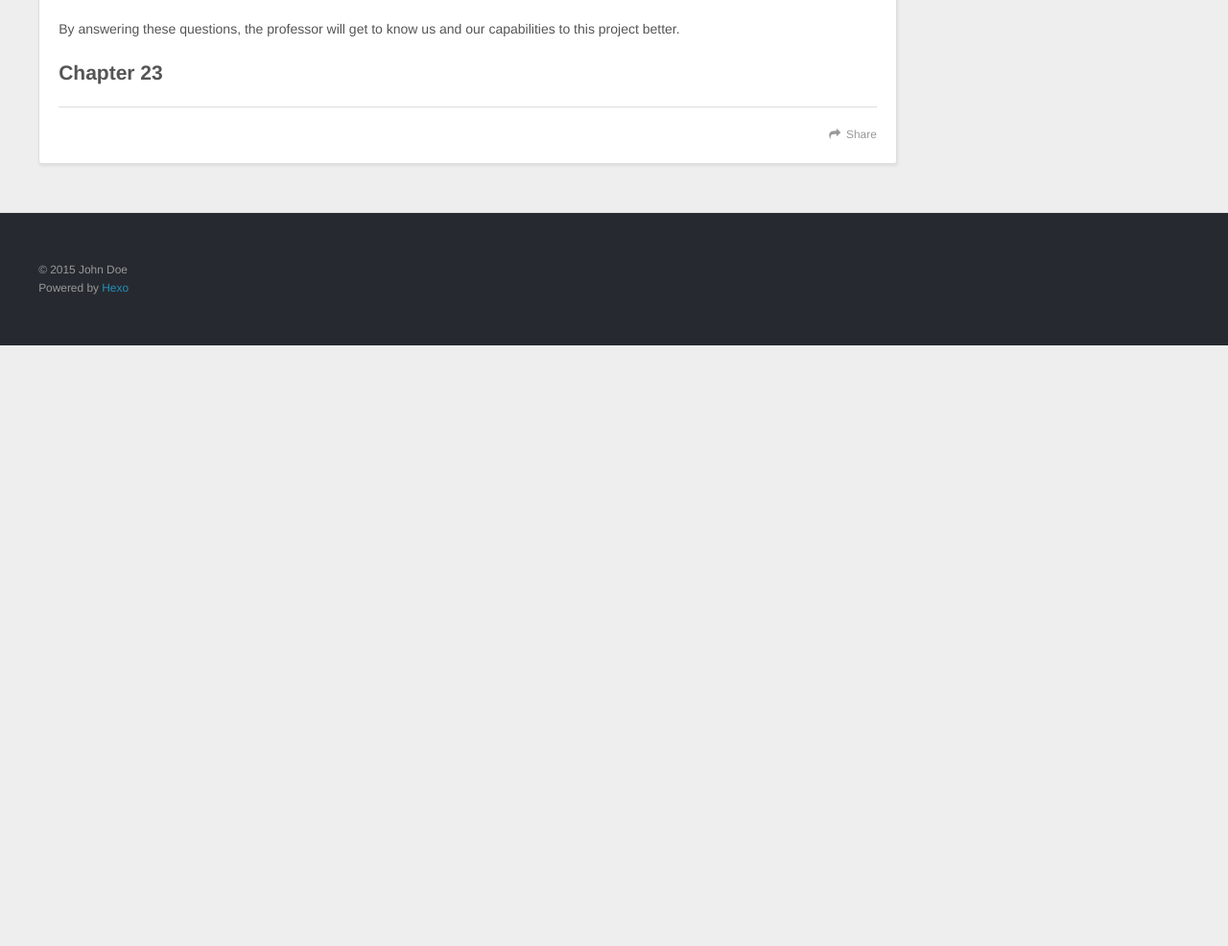
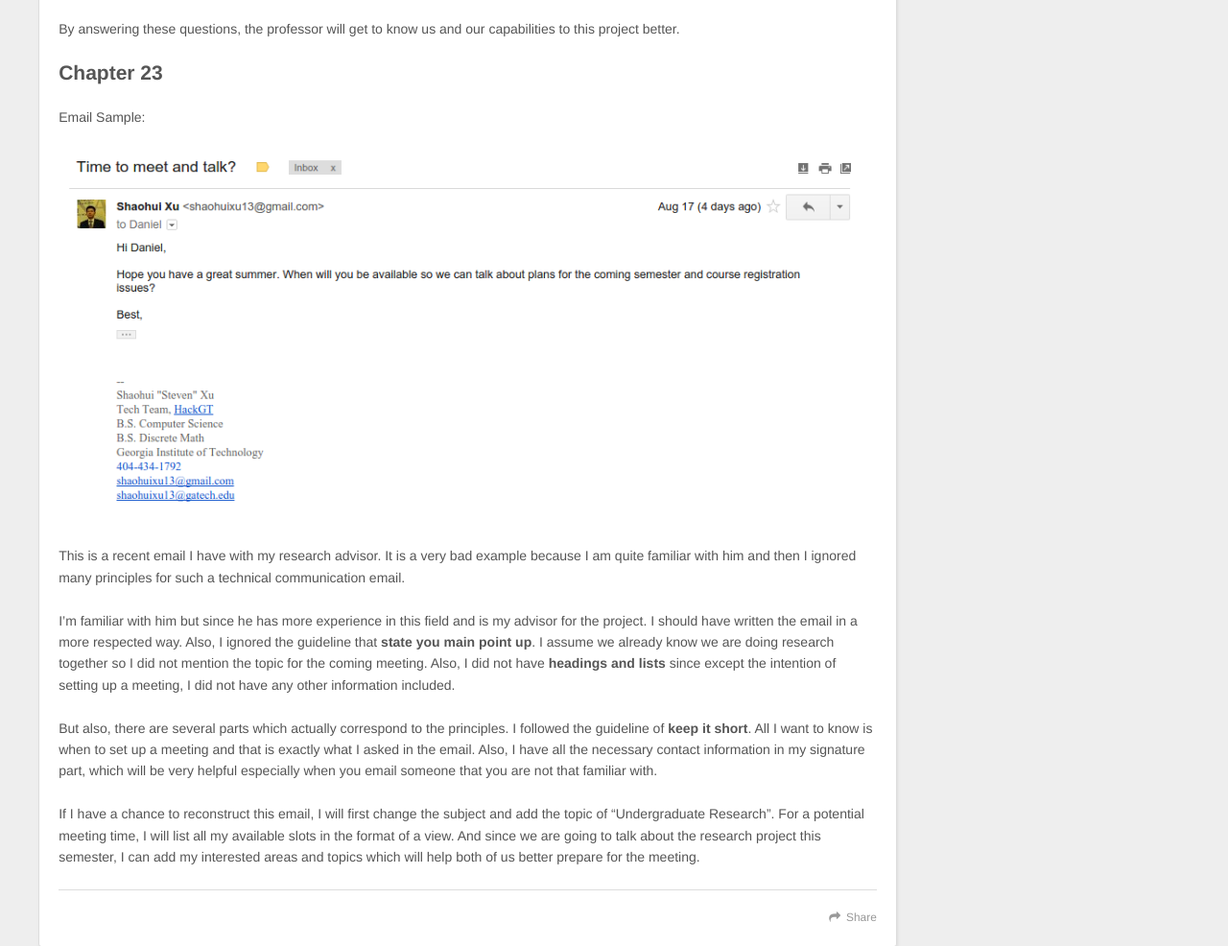
Before and after one commit to OBipolar/junior-design-blog, a plain HTML site: page index.html in a window 1280 px wide. Shown: the part 1334-2320 px from the top of the page at 96% size. Before the commit the page ends 1694 px from the top, so only its background shows below. Drawn offline with nearby package versions, Linux system fonts and the light colour scheme.

Commit message:
Site updated: 2015-08-21 17:48:34

```diff
--- a/index.html
+++ b/index.html
@@ -100,11 +100,17 @@
 <li>Contact Information</li>
 </ul>
 <p>By answering these questions, the professor will get to know us and our capabilities to this project better.</p>
-<h2 id="Chapter_23">Chapter 23</h2>
+<h2 id="Chapter_23">Chapter 23</h2><p>Email Sample:</p>
+<p><img src="../images/EmailSample.bmp" alt=""></p>
+<p>This is a recent email I have with my research advisor. It is a very bad example because I am quite familiar with him and then I ignored many principles for such a technical communication email.</p>
+<p>I’m familiar with him but since he has more experience in this field and is my advisor for the project. I should have written the email in a more respected way. Also, I ignored the guideline that <strong>state you main point up</strong>. I assume we already know we are doing research together so I did not mention the topic for the coming meeting. Also, I did not have <strong>headings and lists</strong> since except the intention of setting up a meeting, I did not have any other information included.</p>
+<p>But also, there are several parts which actually correspond to the principles. I followed the guideline of <strong>keep it short</strong>. All I want to know is when to set up a meeting and that is exactly what I asked in the email. Also, I have all the necessary contact information in my signature part, which will be very helpful especially when you email someone that you are not that familiar with.</p>
+<p>If I have a chance to reconstruct this email, I will first change the subject and add the topic of “Undergraduate Research”. For a potential meeting time, I will list all my available slots in the format of a view. And since we are going to talk about the research project this semester, I can add my interested areas and topics which will help both of us better prepare for the meeting.  </p>
+
 
     </div>
     <footer class="article-footer">
-      <a data-url="http://obipolar.github.io/junior-design-blog/2015/08/21/Posting/" data-id="cidm4u9l30000w797k3gvpyse" class="article-share-link">Share</a>
+      <a data-url="http://obipolar.github.io/junior-design-blog/2015/08/21/Posting/" data-id="cidm654e60000o197ewuhcctf" class="article-share-link">Share</a>
 
 
     </footer>
```
Also changed, not shown: 2015/08/21/Posting/index.html (+10 -3 lines), images/EmailSample.bmp (added).
